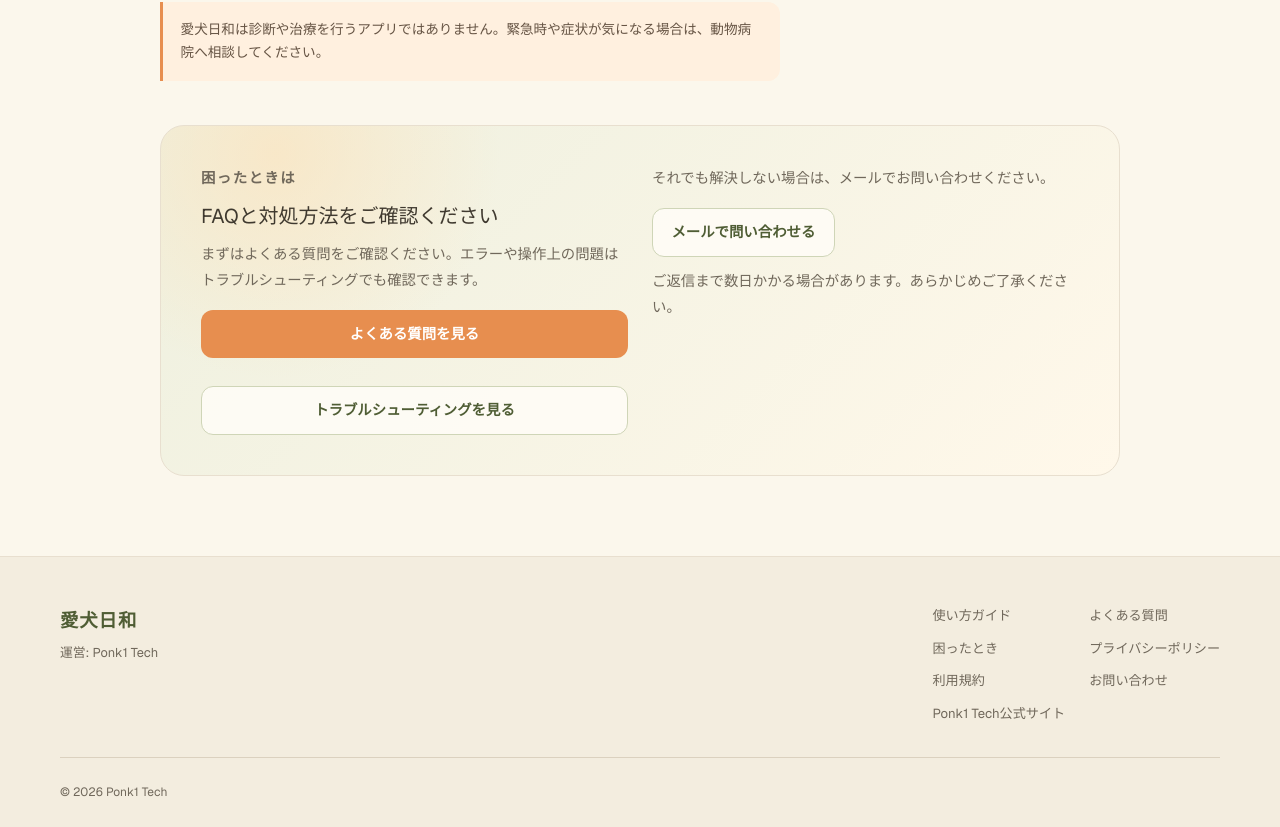
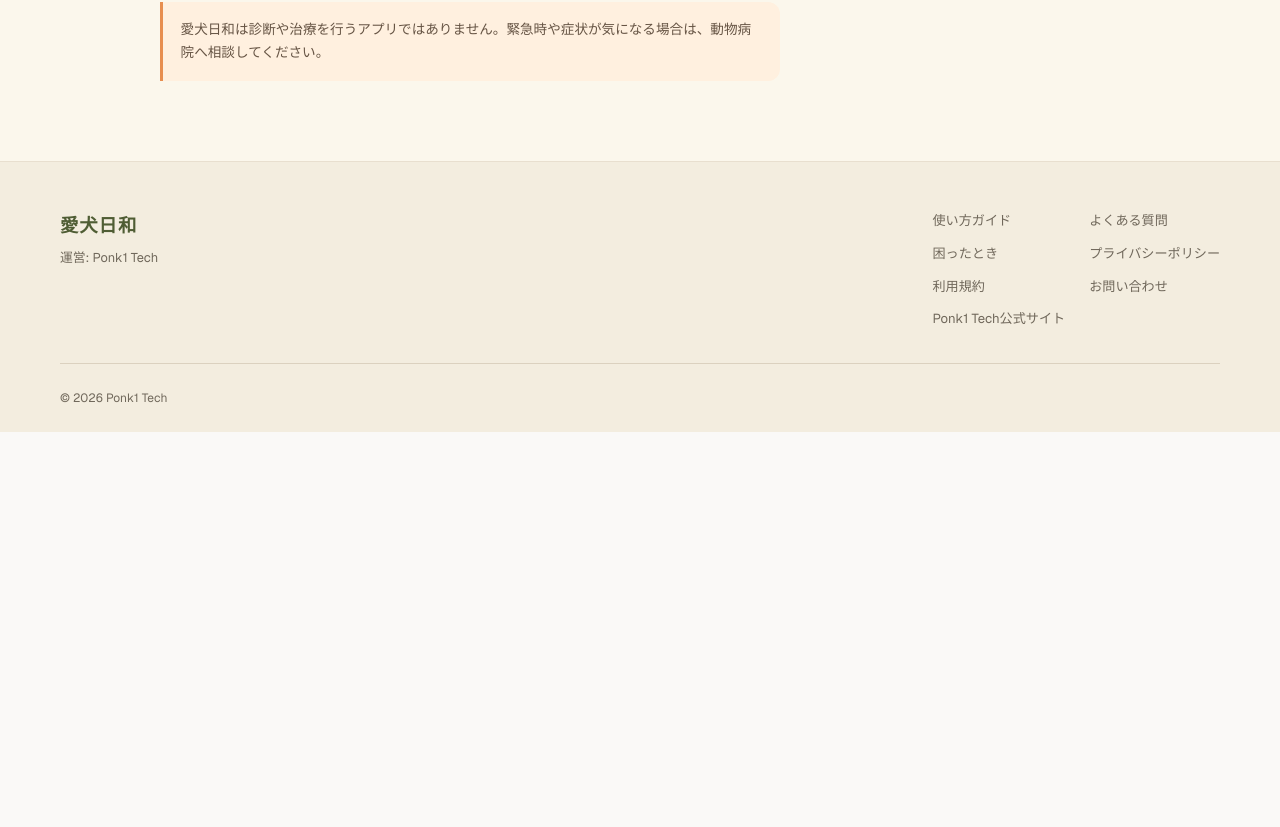
Before and after one commit to ponk1-tech/ponk1-tech.github.io, a Next.js app: page /aikenbiyori/guide in a window 1280 px wide. Shown: the part 1240-2067 px from the top of the page. After the commit the page ends 1672 px from the top, so only its background shows below. Built offline with nearby package versions, Linux system fonts and the light colour scheme.

Commit message:
fix: remove duplicate guide support footer

```diff
--- a/src/app/aikenbiyori/guide/page.tsx
+++ b/src/app/aikenbiyori/guide/page.tsx
@@ -2,7 +2,6 @@ import type { Metadata } from "next";
 import Breadcrumb from "@/components/aikenbiyori/guide/Breadcrumb";
 import GuideHero from "@/components/aikenbiyori/guide/GuideHero";
 import GuideNote from "@/components/aikenbiyori/guide/GuideNote";
-import HelpFooter from "@/components/aikenbiyori/guide/HelpFooter";
 import RelatedGuides from "@/components/aikenbiyori/guide/RelatedGuides";
 import TableOfContents from "@/components/aikenbiyori/guide/TableOfContents";
 import { guideCategories, supportLinks } from "@/content/aikenbiyori/guide-categories";
@@ -69,7 +68,6 @@ export default function AikenbiyoriGuidePage() {
           </GuideNote>
         </div>
 
-        <HelpFooter />
       </div>
     </div>
   );
```
